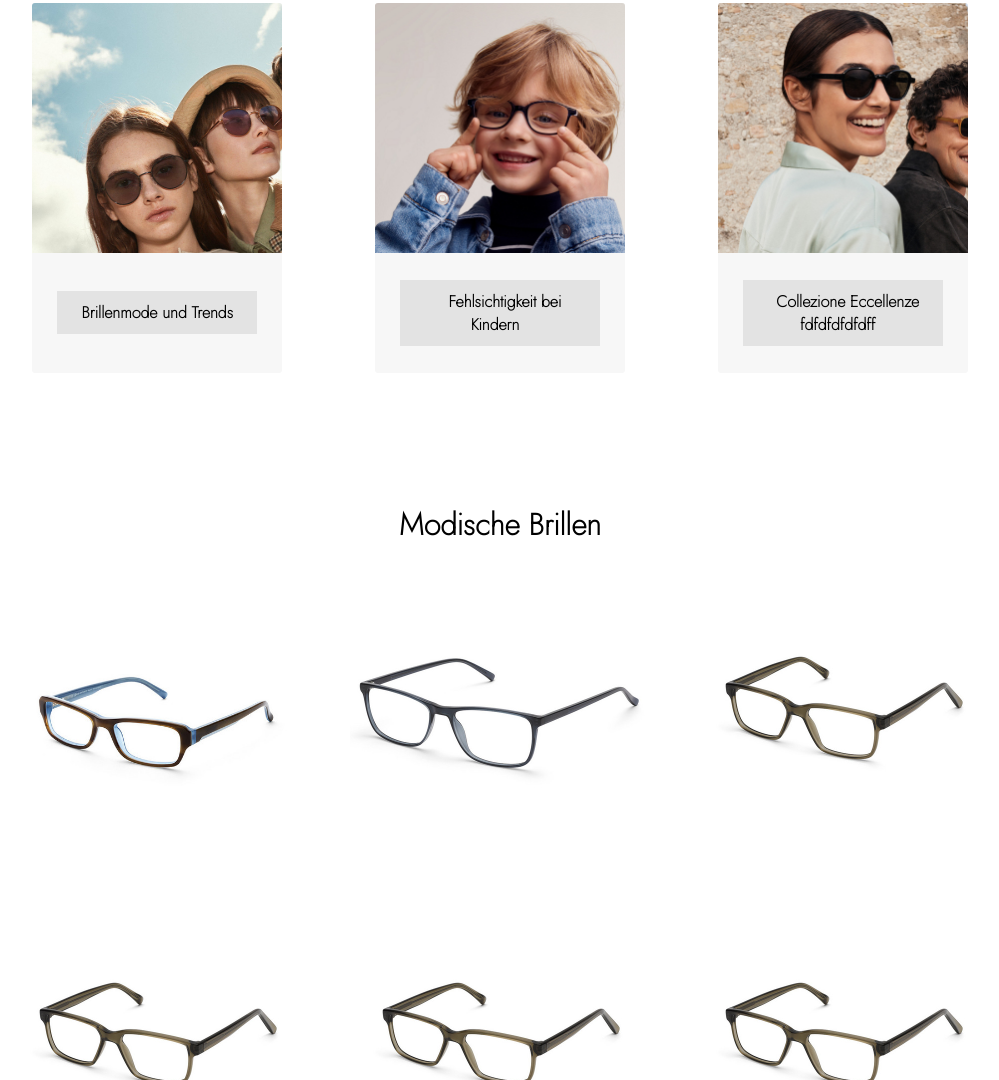
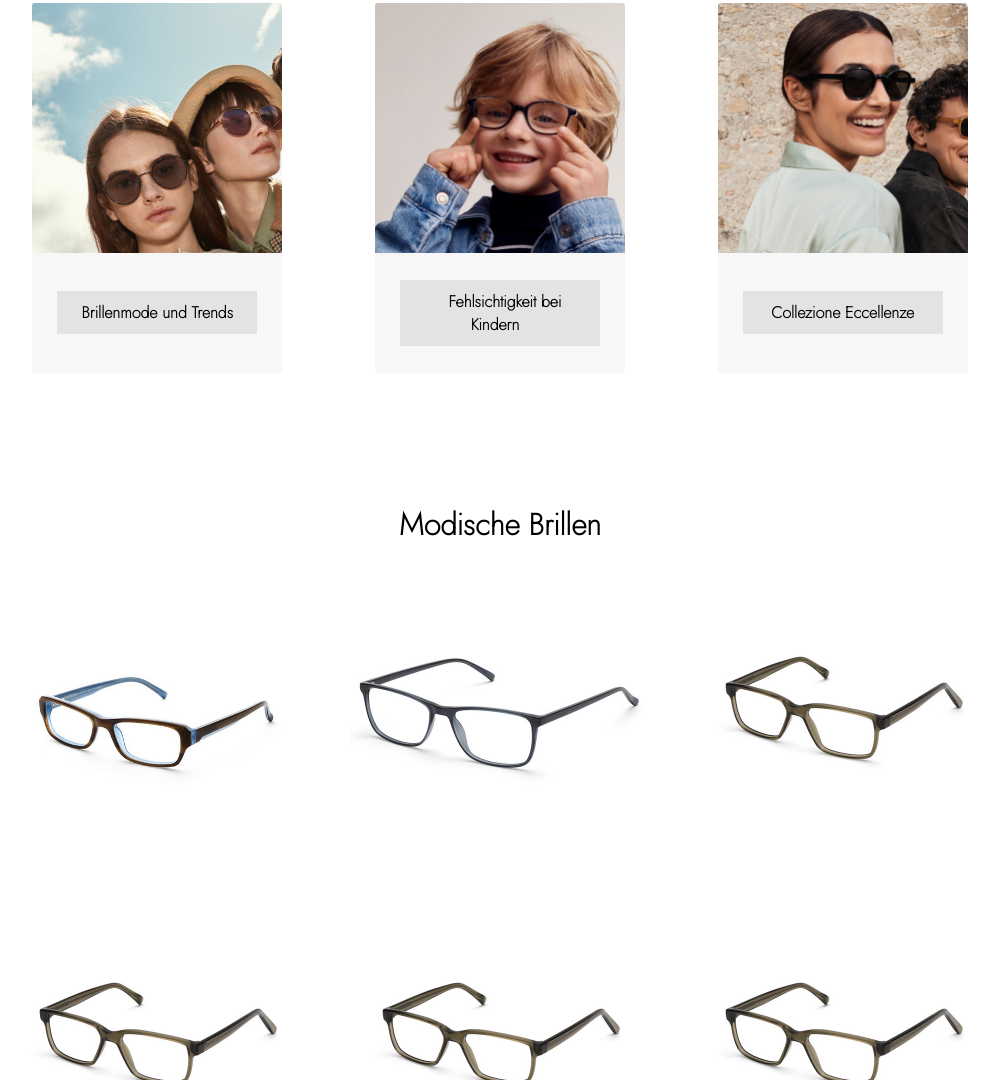
Before and after one commit to alainfurter/rtc-cssproject, a plain HTML site: page index.html in a window 1280 px wide. Shown: the part 1623-2703 px from the top of the page, without its empty margins (140-1139 px from the left). Drawn offline with Linux system fonts and the light colour scheme; a web font is replaced by a local one.

Commit message:
Hopefully final

```diff
--- a/index.html
+++ b/index.html
@@ -125,7 +125,7 @@
                     </div>
                     <div class="collection-title-container">
                         <div class="collection-title">
-                            <a href="https://www.fielmann.ch/de/brillen/made-in-italy/eccellenze/" rel="noopener">Collezione Eccellenze fdfdfdfdfdff</a>
+                            <a href="https://www.fielmann.ch/de/brillen/made-in-italy/eccellenze/" rel="noopener">Collezione Eccellenze</a>
                         </div>
                     </div>
                 </div>
```
Also changed, not shown: design/2_main_vision.png (added), design/4_main_products.png (added), design/5_main_descriptions.png (added), design/6_footer.png (added), 2 other files.
